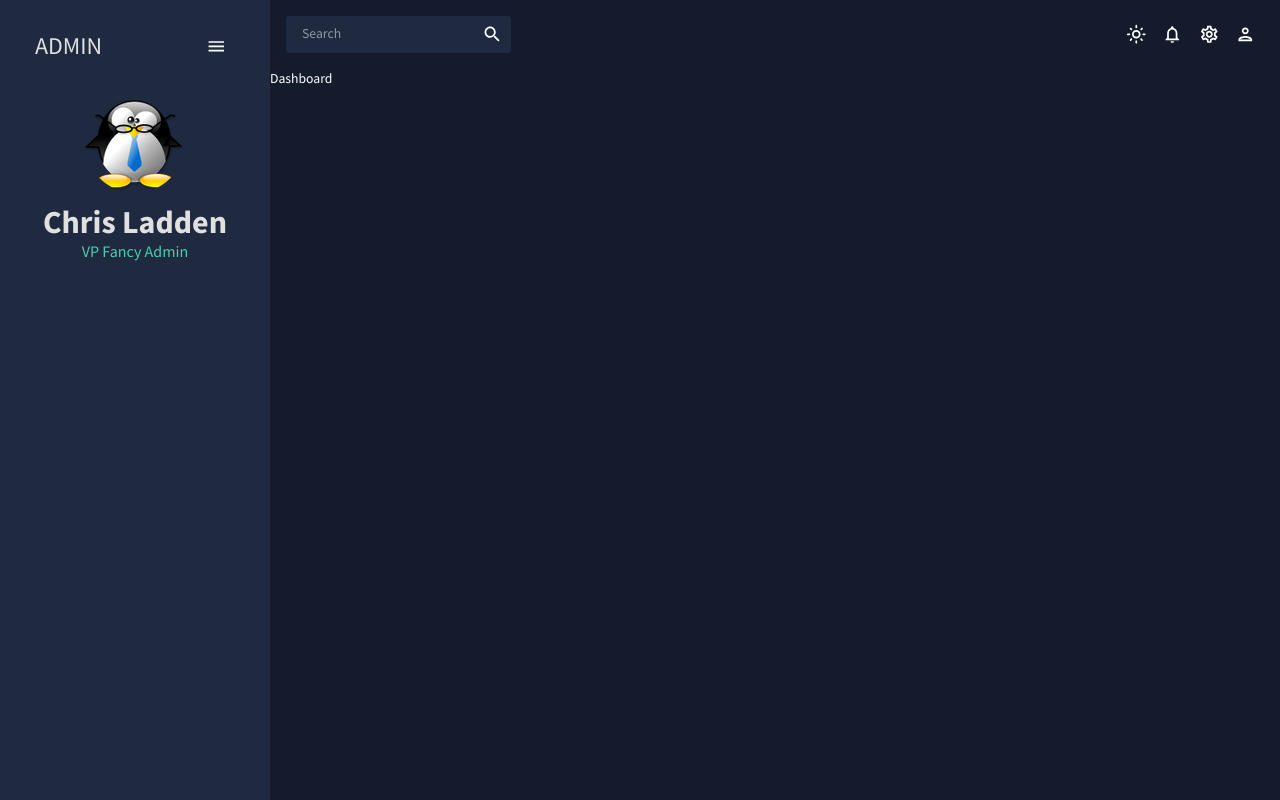
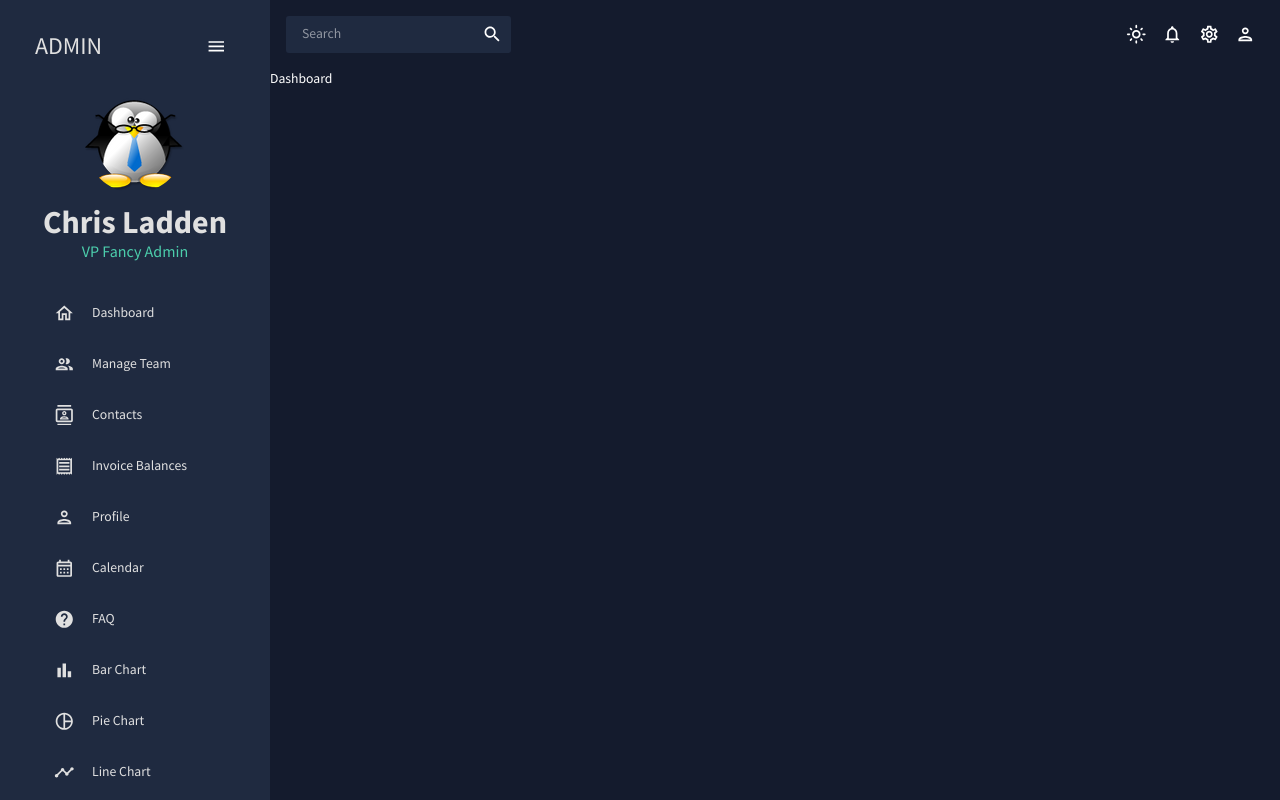
Before and after one commit to cladden77/react-admin-dashboard, a React (Create React App) app: page / in a window 1280 px wide. Built offline with nearby package versions, Linux system fonts and the light colour scheme.

Commit message:
added items with icons and links in sidebar

```diff
--- a/src/scenes/global/Sidebar.jsx
+++ b/src/scenes/global/Sidebar.jsx
@@ -17,11 +17,28 @@
 import MenuOutlinedIcon from "@mui/icons-material/MenuOutlined";
 import MapOutlinedIcon from "@mui/icons-material/MapOutlined";
 
+const Item = ({ title, to, icon, selected, setSelected }) => {
+  const theme = useTheme();
+  const colors = tokens(theme.palette.mode);
+
+  return (
+    <MenuItem
+      active={selected === title}
+      style={{ color: colors.grey[100] }}
+      onClick={() => setSelected(title)}
+      icon={icon}
+      >
+      <Typography>{title}</Typography>
+      <Link to={to}  />
+    </MenuItem>
+  )
+}
+
 const Sidebar = () => {
   const theme = useTheme();
   const colors = tokens(theme.palette.mode);
   const [isCollapsed, setIsCollapsed] = useState(false); // if sidebar is collapsed or not
-  const [isSelected, setIsSelected] = useState("Dashboard"); // What page we are on
+  const [ selected, setSelected] = useState("Dashboard"); // What page we are on
 
   return  (
     <Box
@@ -89,6 +106,87 @@
                 </Box>
               </Box>
             )}
+
+            {/* MENU ITEMS */}
+            <Box paddingLeft={isCollapsed ? undefined : "10%"}>
+              <Item
+                title="Dashboard"
+                to="/"
+                icon={<HomeOutlinedIcon />}
+                selected={selected}
+                setSelected={setSelected}
+              />
+              <Item
+                title="Manage Team"
+                to="/team"
+                icon={<PeopleOutlinedIcon />}
+                selected={selected}
+                setSelected={setSelected}
+              />
+              <Item
+                title="Contacts"
+                to="/contacts"
+                icon={<ContactsOutlinedIcon />}
+                selected={selected}
+                setSelected={setSelected}
+              />
+              <Item
+                title="Invoice Balances"
+                to="/invoices"
+                icon={<ReceiptOutlinedIcon />}
+                selected={selected}
+                setSelected={setSelected}
+              />
+              <Item
+                title="Profile"
+                to="/form"
+                icon={<PersonOutlinedIcon />}
+                selected={selected}
+                setSelected={setSelected}
+              />
+              <Item
+                title="Calendar"
+                to="/calendar"
+                icon={<CalendarMonthOutlinedIcon />}
+                selected={selected}
+                setSelected={setSelected}
+              />
+              <Item
+                title="FAQ"
+                to="/faq"
+                icon={<HelpOutlinedIcon />}
+                selected={selected}
+                setSelected={setSelected}
+              />
+              <Item
+                title="Bar Chart"
+                to="/bar"
+                icon={<BarChartOutlinedIcon />}
+                selected={selected}
+                setSelected={setSelected}
+              />
+              <Item
+                title="Pie Chart"
+                to="/pie"
+                icon={<PieChartOutlinedIcon />}
+                selected={selected}
+                setSelected={setSelected}
+              />
+              <Item
+                title="Line Chart"
+                to="/line"
+                icon={<TimelineOutlinedIcon />}
+                selected={selected}
+                setSelected={setSelected}
+              />
+              <Item
+                title="Geography Chart"
+                to="/geography"
+                icon={<MapOutlinedIcon />}
+                selected={selected}
+                setSelected={setSelected}
+              />
+            </Box>
           </Menu>
         </ProSidebar>
     </Box>
```
